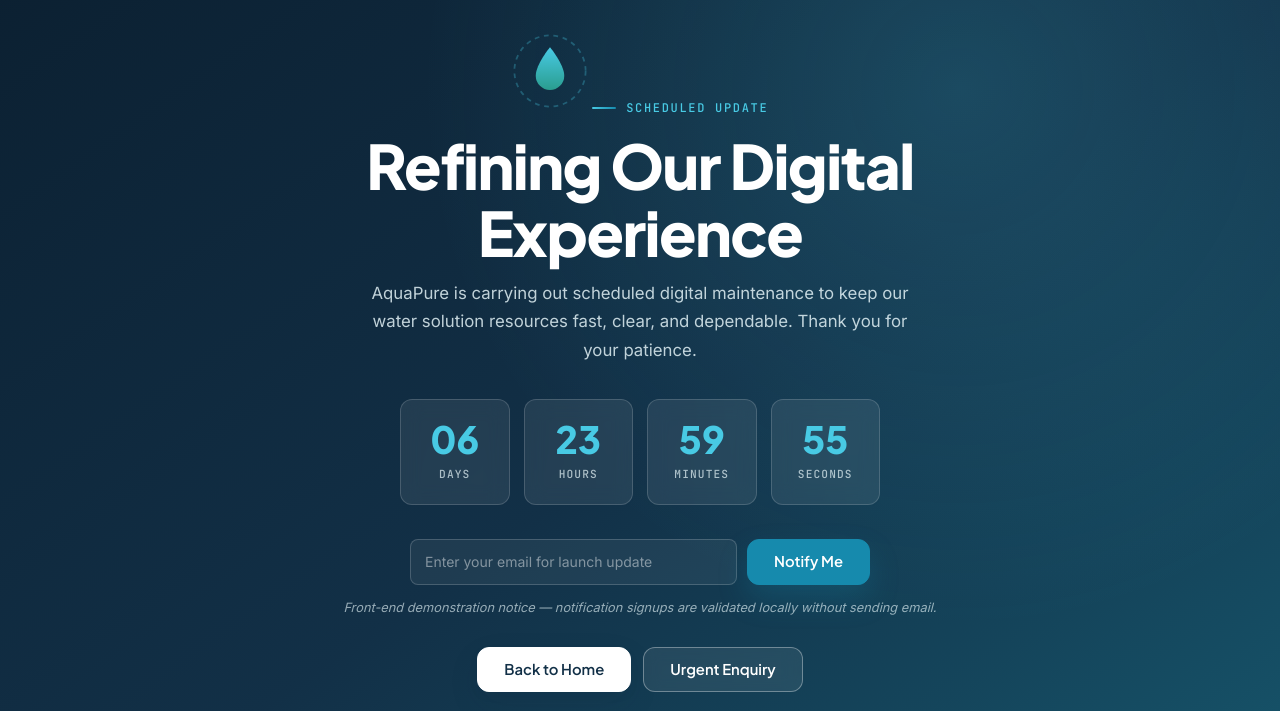
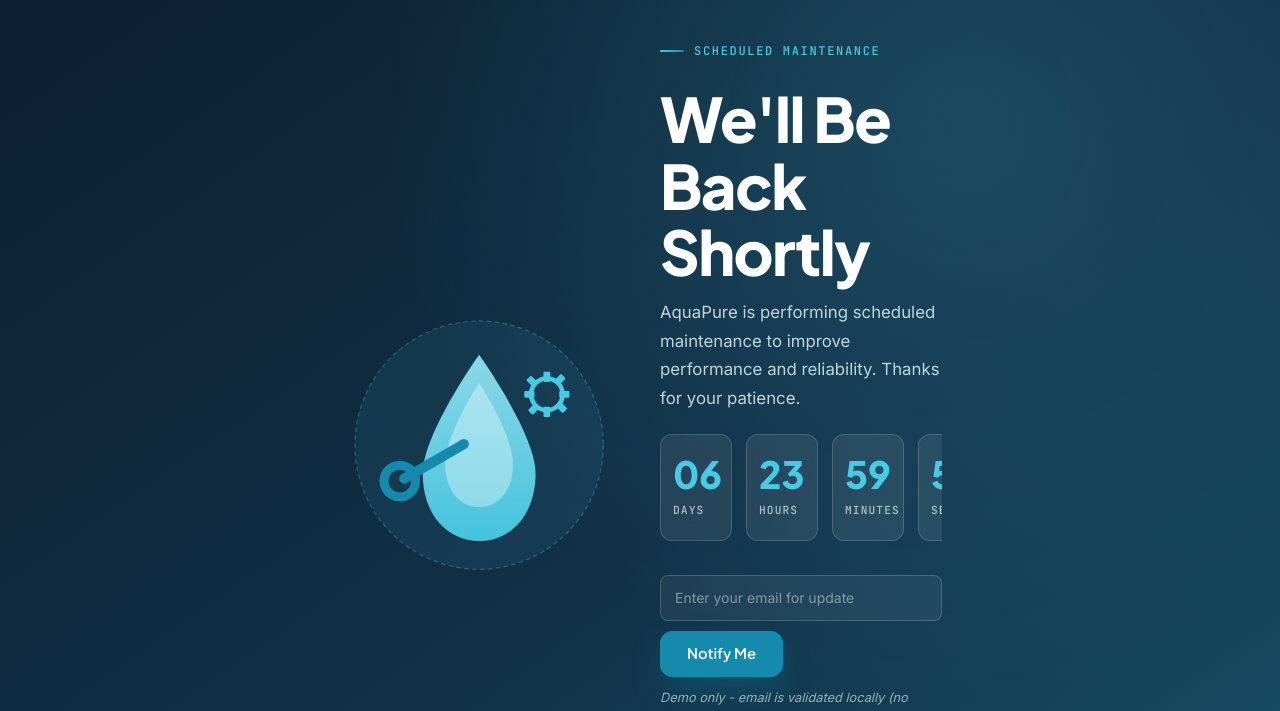
Before and after one commit to MR-CodersHub/AquaPure, a plain HTML site: page maintenance.html in a window 1280 px wide. Shown: the part 89-800 px from the top of the page. Drawn offline with Linux system fonts and the light colour scheme.

Commit message:
Redesign maintenance page with vector illustration and timer

```diff
--- a/maintenance.html
+++ b/maintenance.html
@@ -4,7 +4,7 @@
   <meta charset="UTF-8">
   <meta name="viewport" content="width=device-width, initial-scale=1.0">
   <meta name="description" content="AquaPure scheduled maintenance notice and notification signup.">
-  <title>Scheduled Maintenance – Coming Soon | AquaPure</title>
+  <title>Scheduled Maintenance - Maintenance Page | AquaPure</title>
   <link rel="preconnect" href="https://fonts.googleapis.com">
   <link rel="preconnect" href="https://fonts.gstatic.com" crossorigin>
   <link href="https://fonts.googleapis.com/css2?family=Inter:wght@400;500;600&family=JetBrains+Mono:wght@500;600&family=Plus+Jakarta+Sans:wght@600;700;800&display=swap" rel="stylesheet">
@@ -26,39 +26,66 @@
       </div>
     </header>
 
-    <main class="coming-soon-main">
-      <div style="display:inline-flex;justify-content:center;margin-bottom:20px">
-        <svg width="76" height="76" viewBox="0 0 64 64" fill="none" aria-hidden="true">
-          <circle cx="32" cy="32" r="30" stroke="rgba(72,202,228,0.3)" stroke-width="1.5" stroke-dasharray="4 4"/>
-          <path d="M32 12C32 12 20 26.5 20 36A12 12 0 0044 36C44 26.5 32 12 32 12Z" fill="url(#csCenterDrop)"/>
-          <defs><linearGradient id="csCenterDrop" x1="32" y1="12" x2="32" y2="48" gradientUnits="userSpaceOnUse"><stop stop-color="#48CAE4"/><stop offset="1" stop-color="#2A9D8F"/></linearGradient></defs>
+    <main class="coming-soon-main" style="max-width:1100px">
+      <div style="display:grid;grid-template-columns:repeat(auto-fit,minmax(280px,1fr));gap:40px;align-items:center;text-align:left">
+        <div style="display:flex;justify-content:center;align-items:center">
+          <svg viewBox="0 0 500 500" width="100%" style="max-width:420px" role="img" aria-label="Maintenance vector illustration">
+            <defs>
+              <linearGradient id="mGrad" x1="0%" y1="0%" x2="100%" y2="100%">
+                <stop offset="0%" stop-color="#48CAE4"/>
+                <stop offset="100%" stop-color="#168AAD"/>
+              </linearGradient>
+              <linearGradient id="mGrad2" x1="0%" y1="0%" x2="0%" y2="100%">
+                <stop offset="0%" stop-color="#90E0EF"/>
+                <stop offset="100%" stop-color="#48CAE4"/>
+              </linearGradient>
+            </defs>
+            <circle cx="250" cy="250" r="220" fill="rgba(72,202,228,0.08)" stroke="rgba(72,202,228,0.35)" stroke-width="2" stroke-dasharray="8 6"/>
+            <path d="M250 90 C250 90 150 230 150 300 C150 375 195 420 250 420 C305 420 350 375 350 300 C350 230 250 90 250 90Z" fill="url(#mGrad2)" opacity="0.95"/>
+            <path d="M250 140 C250 140 190 230 190 285 C190 330 215 360 250 360 C285 360 310 330 310 285 C310 230 250 140 250 140Z" fill="#ffffff" opacity="0.35"/>
+            <g transform="translate(330,120)">
+              <circle cx="40" cy="40" r="28" fill="none" stroke="#48CAE4" stroke-width="8"/>
+              <g fill="#48CAE4">
+                <rect x="34" y="0" width="12" height="18" rx="2"/>
+                <rect x="34" y="62" width="12" height="18" rx="2"/>
+                <rect x="0" y="34" width="18" height="12" rx="2"/>
+                <rect x="62" y="34" width="18" height="12" rx="2"/>
+                <rect x="8" y="8" width="12" height="18" rx="2" transform="rotate(-45 14 17)"/>
+                <rect x="60" y="54" width="12" height="18" rx="2" transform="rotate(-45 66 63)"/>
+                <rect x="54" y="8" width="18" height="12" rx="2" transform="rotate(-45 63 14)"/>
+                <rect x="8" y="60" width="18" height="12" rx="2" transform="rotate(-45 17 66)"/>
+              </g>
+            </g>
+            <g transform="translate(90,280) rotate(-30)">
+              <rect x="0" y="30" width="140" height="18" rx="9" fill="#168AAD"/>
+              <circle cx="0" cy="39" r="28" fill="none" stroke="#168AAD" stroke-width="16"/>
+            </g>
           </svg>
         </div>
-
-      <span class="section-eyebrow" style="color:var(--color-cyan);justify-content:center">Scheduled Update</span>
-      <h1>Refining Our Digital Experience</h1>
-      <p style="color:rgba(232,247,250,0.82);max-width:54ch;margin:14px auto 0;font-size:1.05rem">
-        AquaPure is carrying out scheduled digital maintenance to keep our water solution resources fast, clear, and dependable. Thank you for your patience.
+        <div>
+          <span class="section-eyebrow" style="color:var(--color-cyan)">Scheduled Maintenance</span>
+          <h1 style="margin-top:10px">We'll Be Back Shortly</h1>
+          <p style="color:rgba(232,247,250,0.82);max-width:54ch;margin:14px 0 0;font-size:1.05rem">
+            AquaPure is performing scheduled maintenance to improve performance and reliability. Thanks for your patience.
           </p>
-
-      <div class="countdown" id="countdown" aria-label="Estimated maintenance countdown">
+          <div class="countdown" id="countdown" aria-label="Estimated maintenance countdown" style="margin-top:22px;justify-content:flex-start">
             <div class="countdown-box"><span class="countdown-num" id="cdDays">00</span><span class="countdown-label">Days</span></div>
             <div class="countdown-box"><span class="countdown-num" id="cdHours">00</span><span class="countdown-label">Hours</span></div>
             <div class="countdown-box"><span class="countdown-num" id="cdMinutes">00</span><span class="countdown-label">Minutes</span></div>
             <div class="countdown-box"><span class="countdown-num" id="cdSeconds">00</span><span class="countdown-label">Seconds</span></div>
           </div>
-
-      <form id="notifyForm" style="display:flex;gap:10px;justify-content:center;flex-wrap:wrap;max-width:460px;margin:0 auto" novalidate>
-        <input type="email" id="notifyEmail" class="newsletter-input" placeholder="Enter your email for launch update" aria-label="Email for launch notification" required>
+          <form id="notifyForm" style="display:flex;gap:10px;flex-wrap:wrap;max-width:460px;margin:22px 0 0" novalidate>
+            <input type="email" id="notifyEmail" class="newsletter-input" placeholder="Enter your email for update" aria-label="Email for launch notification" required>
             <button type="submit" class="btn btn--aqua">Notify Me</button>
           </form>
-      <p class="form-disclaimer" style="color:rgba(232,247,250,0.62);margin-top:12px">
-        Front-end demonstration notice — notification signups are validated locally without sending email.
+          <p class="form-disclaimer" style="color:rgba(232,247,250,0.62);margin-top:10px">
+            Demo only - email is validated locally (no messages sent).
           </p>
-
-      <div style="margin-top:28px;display:flex;justify-content:center;gap:12px;flex-wrap:wrap">
+          <div style="margin-top:24px;display:flex;gap:12px;flex-wrap:wrap">
             <a href="index.html" class="btn btn--white">Back to Home</a>
             <a href="contact.html" class="btn btn--ghost-light">Urgent Enquiry</a>
+          </div>
+        </div>
       </div>
     </main>
 
```
Lines whose indentation alone changed are shown as unchanged.
